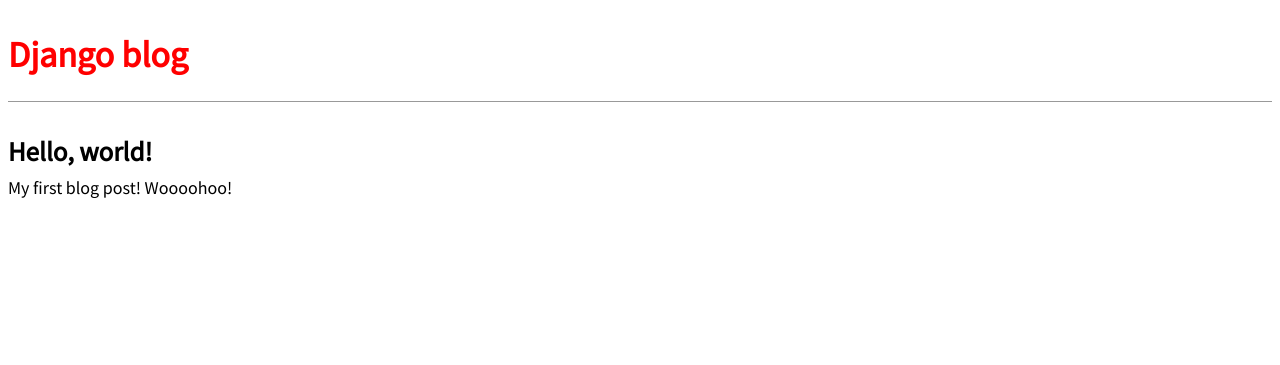
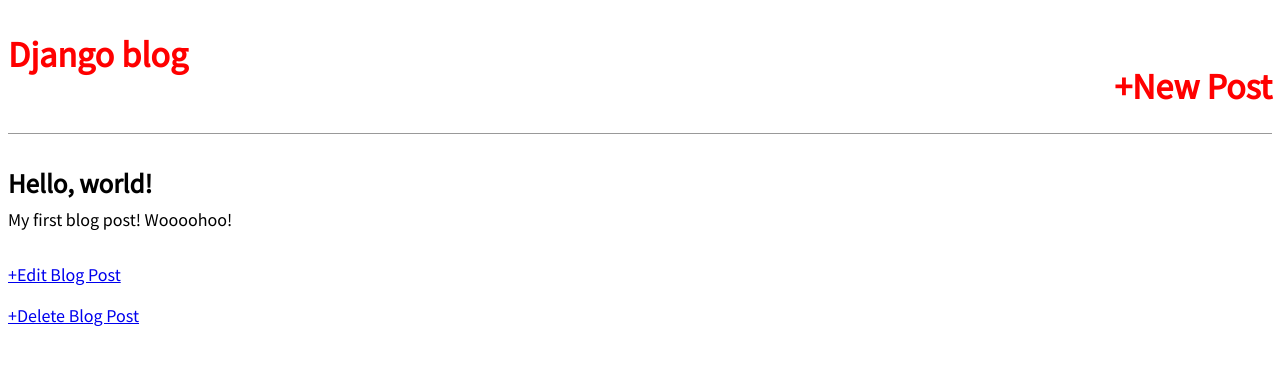
Before and after one commit to yoorchenko/beginner_blog, a Django app: page /post/1/ in a window 1280 px wide. Shown: the top 365 px of the page. Run offline with Django 3.2, Linux system fonts and the light colour scheme; data comes from the database, SQL or seed files in the repository; both versions use the stored data as it was after the commit.

Commit message:
Added Create, Update, Delete fucntions

```diff
--- a/blog/models.py
+++ b/blog/models.py
@@ -1,4 +1,5 @@
 from django.db import models
+from django.urls import reverse
 
 class Post(models.Model):
     title = models.CharField(max_length=200)
@@ -10,3 +11,6 @@ class Post(models.Model):
 
     def __str__(self):
         return self.title
+
+    def get_absolute_url(self):
+        return reverse('post_detail', args=[str(self.id)])
--- a/blog/urls.py
+++ b/blog/urls.py
@@ -1,7 +1,11 @@
-from .views import BlogListView, DetailPostView
+from .views import BlogListView, DetailPostView, BlogCreateView, BlogUpdateView, BlogDeleteView
 from django.urls import path
 
 urlpatterns = [
+    path('post/<int:pk>/delete/', BlogDeleteView.as_view(), name = 'post_delete'),
+    path('post/<int:pk>/edit/', BlogUpdateView.as_view(), name = 'post_edit'),
     path('post/<int:pk>/', DetailPostView.as_view(), name='post_detail'),  # new
+    path('post/new', BlogCreateView.as_view(), name = "post_new"),
     path('', BlogListView.as_view(), name='home'),
+
 ]
--- a/blog/views.py
+++ b/blog/views.py
@@ -1,4 +1,6 @@
 from django.views.generic import ListView, DetailView
+from django.views.generic.edit import CreateView, UpdateView, DeleteView
+from django.urls import reverse_lazy
 from .models import Post
 
 
@@ -10,3 +12,18 @@ class BlogListView(ListView):
 class DetailPostView(DetailView):
     model = Post
     template_name = 'post_detail.html'
+
+class BlogCreateView(CreateView):
+    model = Post
+    template_name = 'post_new.html'
+    fields = ['title', 'author', 'body']
+
+class BlogUpdateView(UpdateView):
+    model = Post
+    template_name = 'post_edit.html'
+    fields = ['title', 'body']
+
+class BlogDeleteView(DeleteView):
+    model = Post
+    template_name = 'post_delete.html'
+    success_url = reverse_lazy('home')
--- a/templates/base.html
+++ b/templates/base.html
@@ -8,7 +8,12 @@
     </head>
     <body>
         <header>
-            <h1><a href = "{% url 'home' %}">Django blog</a></h1>
+            <div class = "nav-left">
+                <h1><a href = "{% url 'home' %}">Django blog</a></h1>
+            </div>
+            <div class = "nav-right">
+                <h1><a href = "{% url 'post_new' %}">+New Post</a></h1>
+            </div>
         </header>
         <div>
             {% block content %}
--- a/templates/post_detail.html
+++ b/templates/post_detail.html
@@ -5,4 +5,7 @@
         <h2>{{object.title}}</h2>
         <p>{{object.body}}</p>
     </div>
+
+    <p><a href = "{% url 'post_edit' post.pk %}">+Edit Blog Post</a></p>
+    <p><a href = "{% url 'post_delete' post.pk%}">+Delete Blog Post</a></p>
 {% endblock content %}
```
Also changed, not shown: blog/tests.py (+21 -0 lines), templates/post_delete.html (added, +13 -0 lines), templates/post_edit.html (added, +11 -0 lines), templates/post_new.html (added, +9 -0 lines), db.sqlite3, 1 other file.
